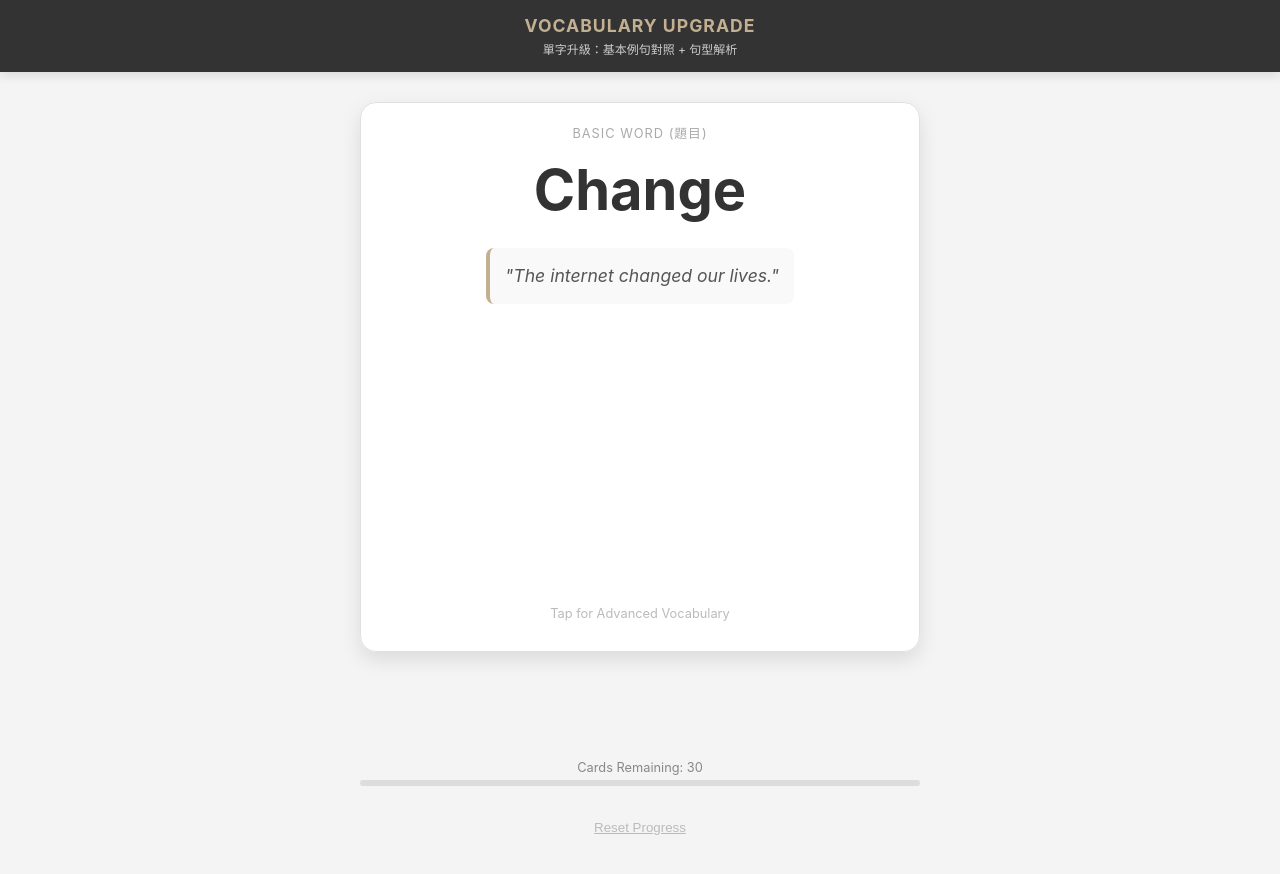
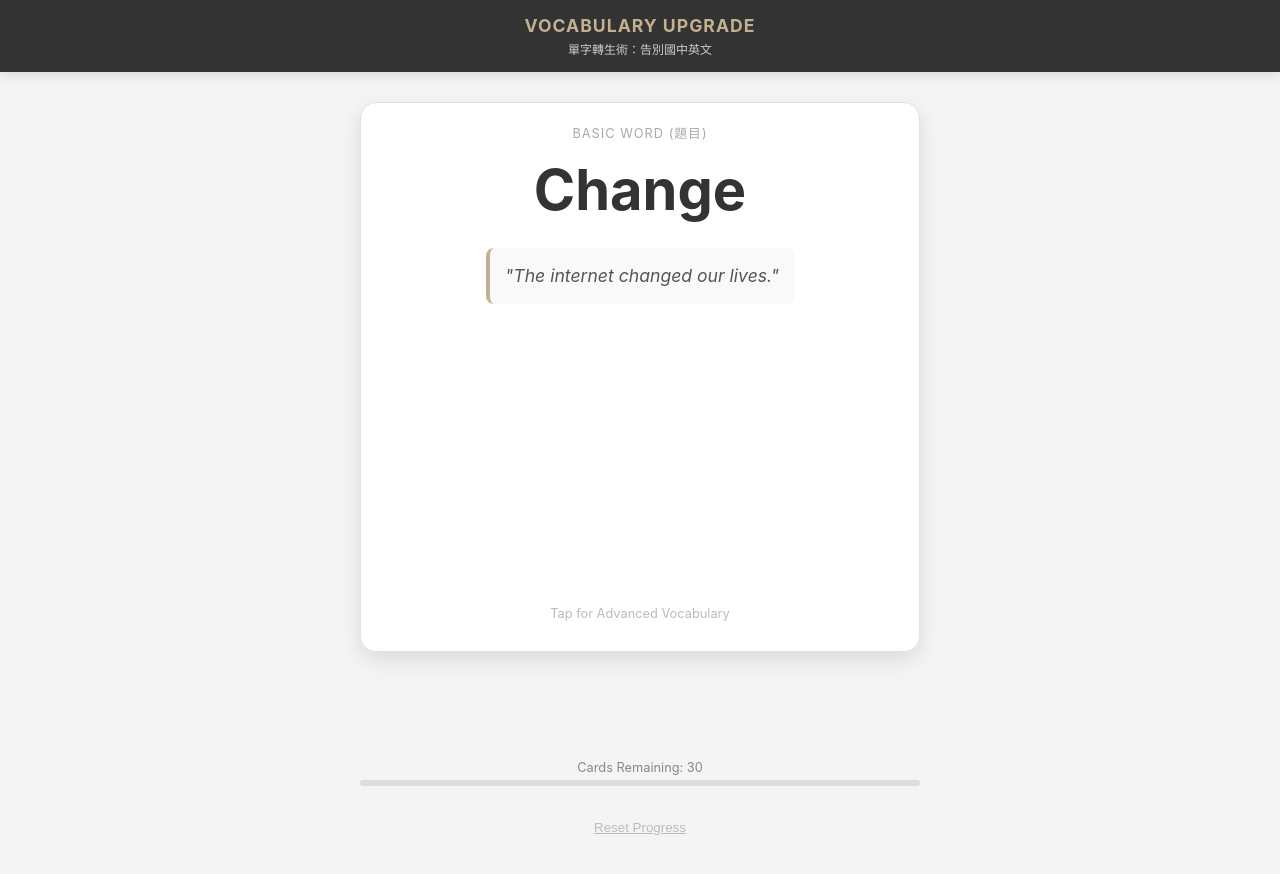
Before and after one commit to kghspaul/voc-up, a plain HTML site: page index.html in a window 1280 px wide. Drawn offline with Linux system fonts and the light colour scheme.

Commit message:
Update index.html

```diff
--- a/index.html
+++ b/index.html
@@ -279,7 +279,7 @@
 
 <header>
     <h1>VOCABULARY UPGRADE</h1>
-    <p class="subtitle">單字升級：基本例句對照 + 句型解析</p>
+    <p class="subtitle">單字轉生術：告別國中英文</p>
 </header>
 
 <div class="container">
```
